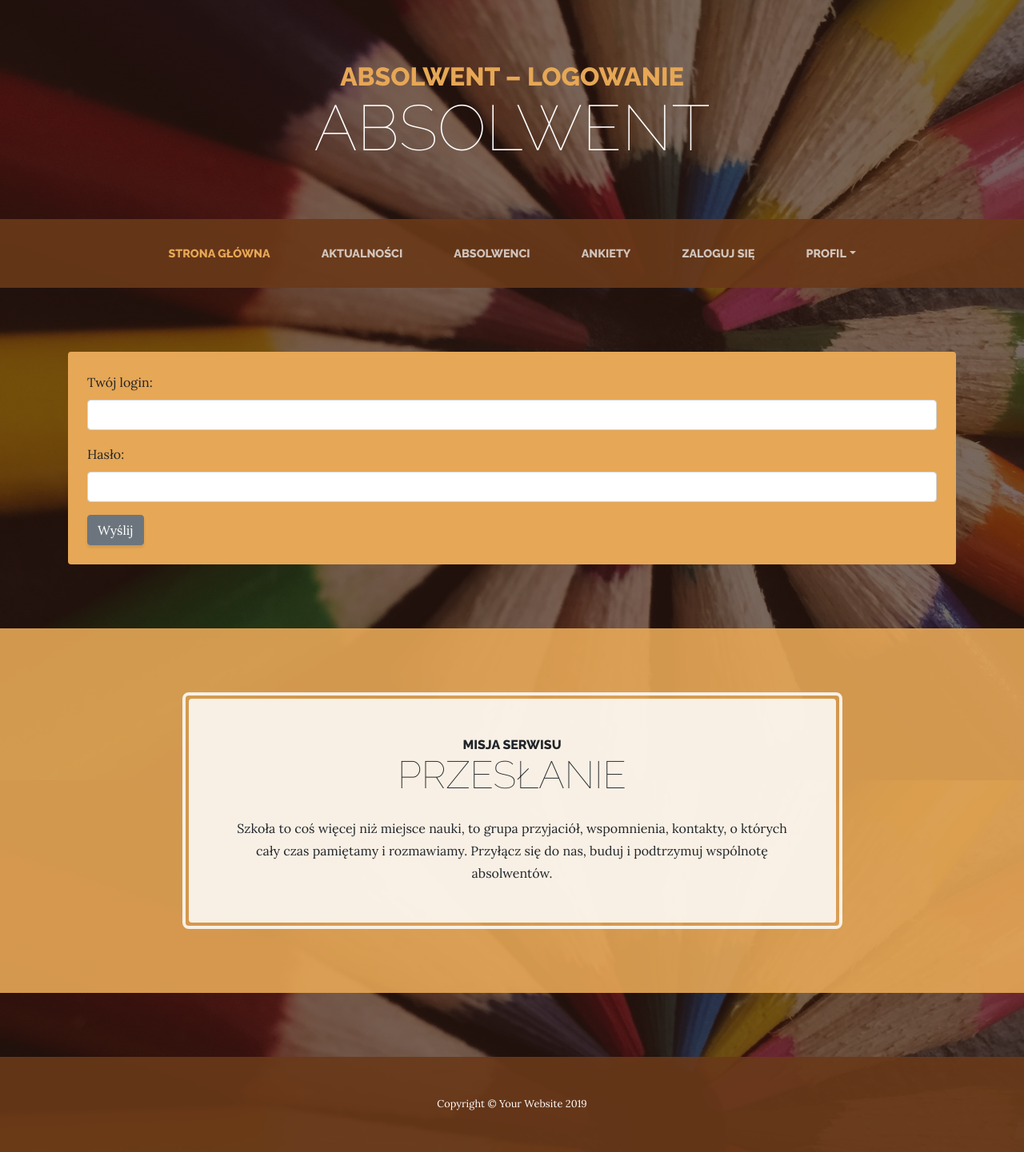
After one commit to lo1cgsan/abslowent4B, a Django app: page /osoby/loguj/ in a window 1280 px wide. The commit adds this page. Shown: the whole page at 80% size. Run offline with Django 4.2, Linux system fonts and the light colour scheme; some libraries are stand-ins or nearby versions.

Commit message:
dodanie formularza logowania

```diff
--- /dev/null
+++ b/osoby/forms.py
@@ -0,0 +1,6 @@
+from django import forms
+
+
+class UserLoginForm(forms.Form):
+    login = forms.CharField(label="Twój login", max_length=50, widget=forms.TextInput(attrs={'class': 'form-control'}))
+    haslo = forms.CharField(label="Hasło", required=True, widget=forms.TextInput(attrs={'type': 'password', 'class': 'form-control'}))
--- /dev/null
+++ b/osoby/templates/osoby/loguj_osobe.html
@@ -0,0 +1,14 @@
+{% extends 'szablon.html' %}
+{% block tytul %}Absolwent – Logowanie{% endblock %}
+{% block h1 %}Absolwent – Logowanie{% endblock %}
+{% block tresc %}
+
+    <div class="w-100 bg-primary rounded p-4">
+        <form method="post">
+            {% csrf_token %}
+            {{ form.as_p }}
+            <button type="submit" class="btn btn-secondary">Wyślij</button>
+        </form>
+    </div>
+
+{% endblock %}
--- a/osoby/urls.py
+++ b/osoby/urls.py
@@ -6,4 +6,5 @@
 urlpatterns = [
     path('', views.index, name='index'),
     path('lista/', views.lista, name='lista'),
+    path('loguj/', views.loguj_osobe, name='loguj-osobe'),
 ]
--- a/osoby/views.py
+++ b/osoby/views.py
@@ -2,6 +2,7 @@
 from django.shortcuts import render
 
 from osoby.models import Klasa, Absolwent
+from osoby.forms import UserLoginForm
 
 def index(request):
     return HttpResponse("<h1>Witaj w Django!</h1>")
@@ -10,3 +11,13 @@
     absolwenci = Absolwent.objects.all()
     kontekst = {'absolwenci': absolwenci}
     return render(request, 'osoby/lista_absolwentow.html', kontekst)
+
+def loguj_osobe(request):
+    if request.method == 'POST':
+        form = UserLoginForm(request.POST)
+        if form.is_valid():
+            print(form.cleaned_data)
+    else:
+        form = UserLoginForm()
+    kontekst = {'form': form}
+    return render(request, 'osoby/loguj_osobe.html', kontekst)
--- a/templates/szablon.html
+++ b/templates/szablon.html
@@ -53,7 +53,7 @@
             <a class="nav-link text-uppercase text-expanded" href="#">Ankiety</a>
           </li>
           <li class="nav-item px-lg-4">
-            <a class="nav-link text-uppercase text-expanded" href="#">Zaloguj się</a>
+            <a class="nav-link text-uppercase text-expanded" href="{% url 'osoby:loguj-osobe' %}">Zaloguj się</a>
           </li>
           <li class="nav-item dropdown px-lg-4">
             <a class="nav-link dropdown-toggle text-uppercase text-expanded" href="#" id="navbarDropdown" role="button" data-toggle="dropdown" aria-haspopup="true" aria-expanded="false">Profil</a>
```
